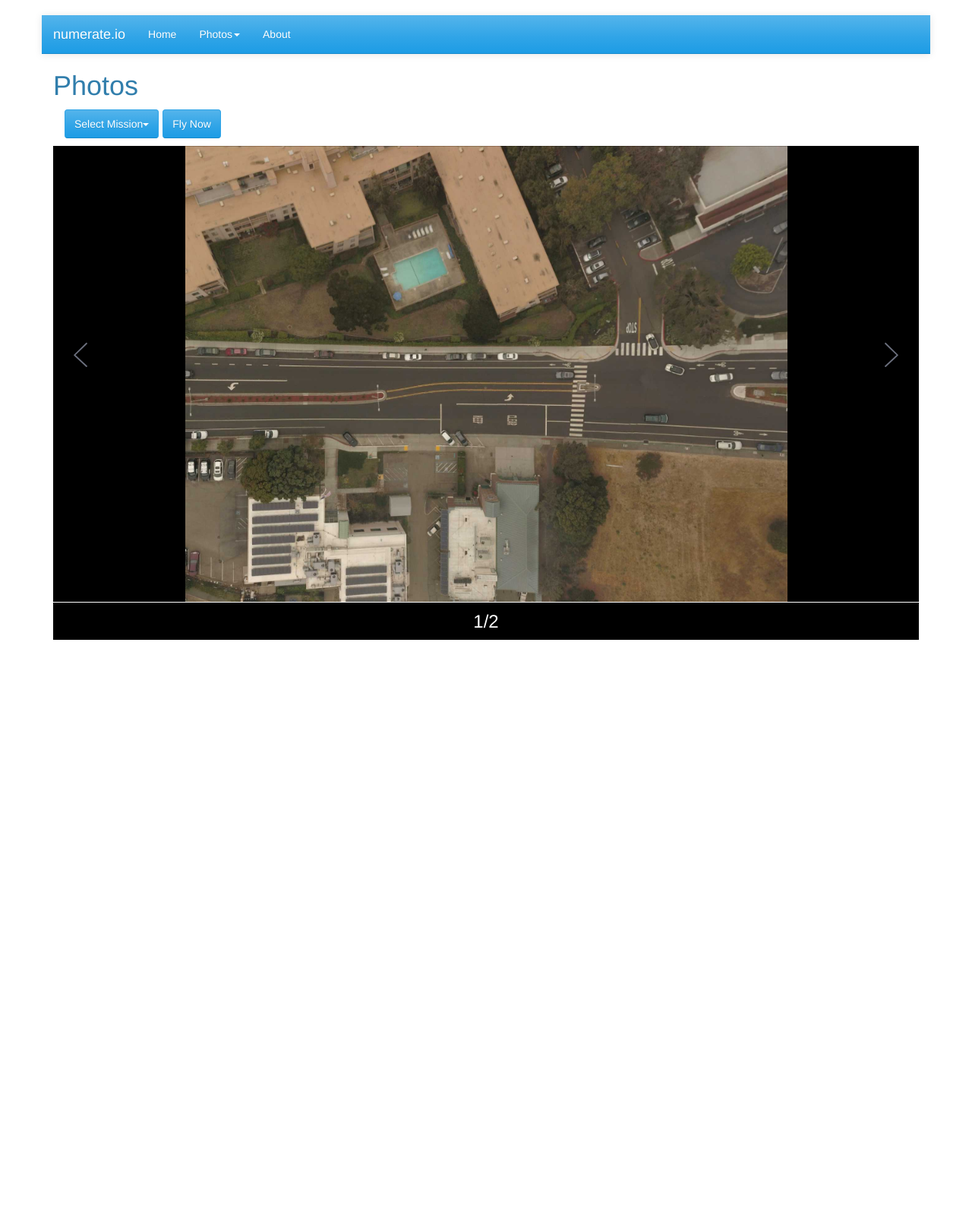
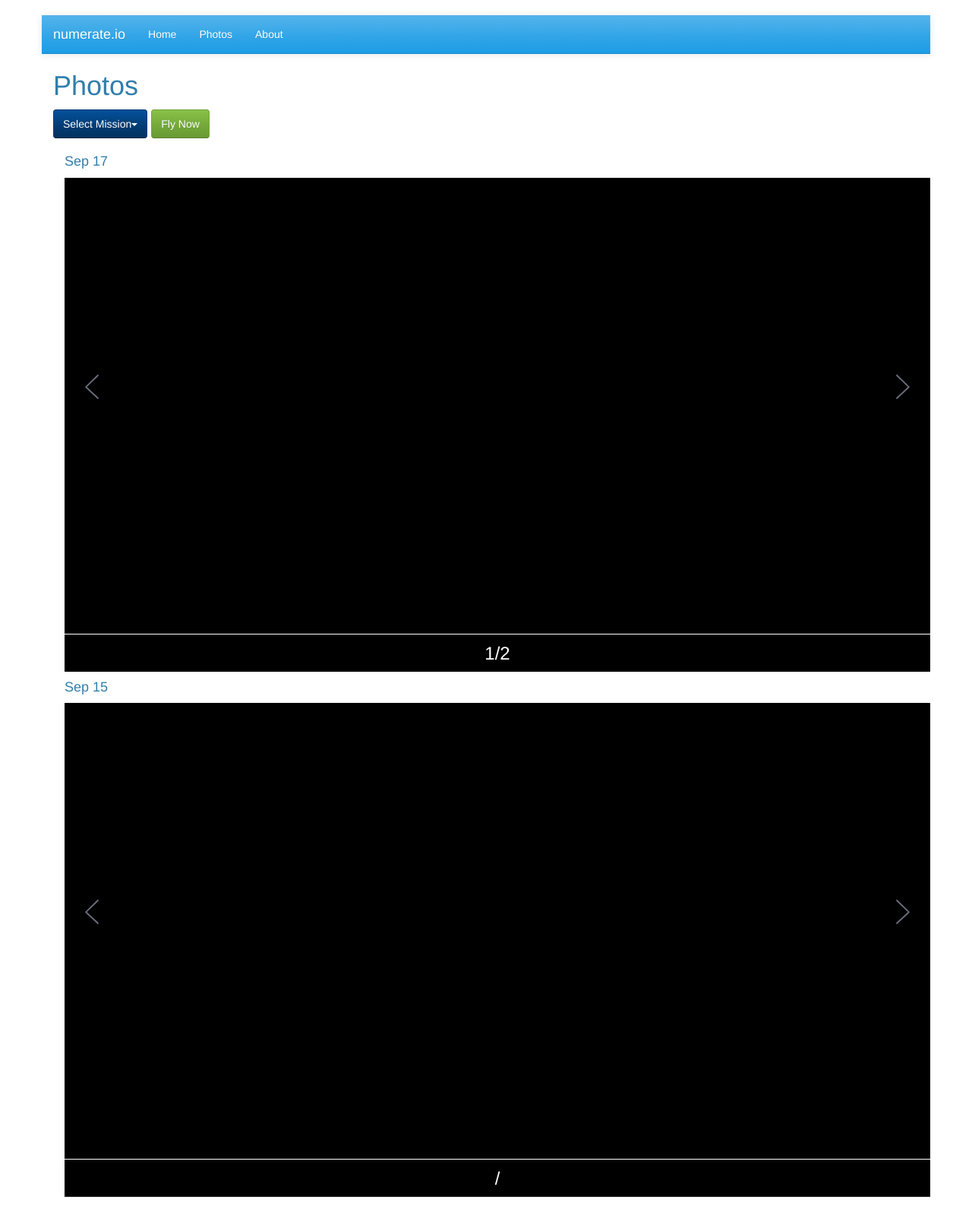
Before and after one commit to danielmcheng1/drone, a Flask app: page /photos in a window 1280 px wide. Shown: the whole page at 76% size. Before the commit the page ends 842 px from the top, so only its background shows below. Run offline with Flask 2, Linux system fonts and the light colour scheme; some libraries are stand-ins or nearby versions.

Commit message:
Create section containers and color buttons

```diff
--- a/static/css/imageviewer.css
+++ b/static/css/imageviewer.css
@@ -235,11 +235,14 @@
   background: #000;
 }
 #image-gallery .image-container {
-  position: absolute;
+    position: relative;
+    float: left;
+    width:100%;
+  /*position: absolute;
   top: 0;
   left: 0;
   right: 0;
-  bottom: 50px;
+  bottom: 50px;*/
 }
 #image-gallery .prev,
 #image-gallery .next {
--- a/templates/layout.html
+++ b/templates/layout.html
@@ -41,7 +41,8 @@
                     <li><a href="{{url_for('page_index')}}">Home</a></li>
                     {% endif %}
 
-                    <li class="dropdown">
+                    <li><a href="{{url_for('page_photos')}}">Photos</a></li>
+                    <!--li class="dropdown">
                         <a href="#" class="dropdown-toggle" data-toggle="dropdown" role="button" aria-haspopup="true"
                            aria-expanded="false">Photos<span class="caret"></span></a>
                         <ul class="dropdown-menu">
@@ -50,7 +51,7 @@
                             <li><a href="{{url_for('page_photos')}}">1900</a></li>
 
                         </ul>
-                    </li>
+                    </li-->
 
                     {% if selected_menu_item == "about" %}
                     <li class="active"><a href="#">About</a></li>
--- a/templates/photos.html
+++ b/templates/photos.html
@@ -2,11 +2,11 @@
 
 {% block content %}
 <div class="container">
+    <div class="inline-headers">
         <h1>Photos</h1>
-    <div class="col-md-12 col-sm-12">
             <div class="dropdown">
                 <div class="btn-toolbar" style="margin-bottom:10px">
-                <button type="button" class="btn btn-primary dropdown-toggle" data-toggle="dropdown">
+                    <button type="button" class="btn btn-info dropdown-toggle" data-toggle="dropdown">
                         Select Mission<span class="caret"></span></button>
                     <ul class="dropdown-menu" role="menu">
                         {% for mission in missions %}
@@ -14,20 +14,41 @@
                         {% endfor %}
                     </ul>
 
-                <a class="btn btn-primary btn-md">Fly Now</a>
+                    <a class="btn btn-success btn-md">Fly Now</a>
                 </div>
             </div>
     </div>
+
+    <!--div class="col-md-12 col-sm-12">
+    </div-->
+    <section>
+        <div class="container">
+            <h4>Sep 17</h4>
             <div id="image-gallery">
-        <div class="image-container"></div>
+                <div class="image-container" id=></div>
                     <img src="{{url_for('static', filename='images/left.svg')}}" class="prev"/>
                     <img src="{{url_for('static', filename='images/right.svg')}}" class="next"/>
                     <div class="footer-info">
                         <span class="current"></span>/<span class="total"></span>
                 </div>
             </div>
-    <div class="row">
         </div>
+    </section>
+    <section>
+        <div class="container">
+            <h4>Sep 15</h4>
+            <div id="image-gallery">
+                <div class="image-container" id=></div>
+                    <img src="{{url_for('static', filename='images/left.svg')}}" class="prev"/>
+                    <img src="{{url_for('static', filename='images/right.svg')}}" class="next"/>
+                    <div class="footer-info">
+                        <span class="current"></span>/<span class="total"></span>
+                </div>
+            </div>
+        </div>
+    </section>
+
+
 </div>
 
 {% endblock %}
```
Lines whose indentation alone changed are shown as unchanged.
